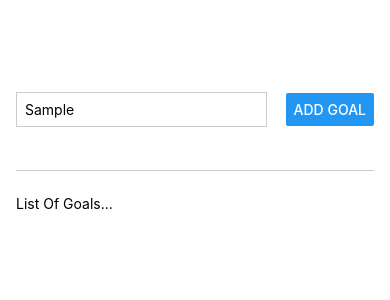
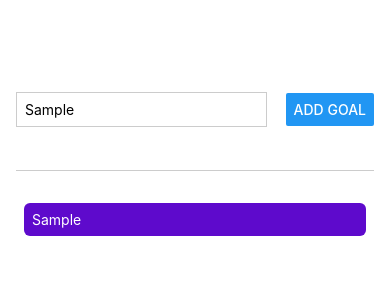
Before and after one commit to shaikat17/goal-list-react-native, a React Native app: screen / in a window 390 px wide. Both pictures are taken after typing "Sample" into the empty fields and a click on the button "ADD GOAL". Shown: the top 300 px of the page. Built offline with nearby package versions, Linux system fonts and the light colour scheme.

Commit message:
data list is now showing

```diff
--- a/App.js
+++ b/App.js
@@ -5,14 +5,14 @@
 
 export default function App() {
   const [inputValue, setInputValue] = useState('')
+  const [goalList, setGoalList] = useState([])
 
   const goalInputHandler = (enteredText) => {
     setInputValue(enteredText)
   }
 
   const addGoalHandler = () => {
-    console.log(inputValue)
-    setInputValue('')
+    setGoalList(goals => [...goals, inputValue])
   }
 
 
@@ -23,7 +23,7 @@
         <Button title='Add Goal' onPress={addGoalHandler}/>
       </View>
       <View style={styles.goalsContainer}>
-        <Text>List Of Goals...</Text>
+        {goalList.map( goal => <View key={goal} style={styles.goalItem}><Text style={styles.goalText}>{goal}</Text></View>)}
       </View>
     </View>
   );
@@ -53,5 +53,14 @@
   },
   goalsContainer: {
     flex: 5
+  },
+  goalItem: {
+    margin: 8,
+    borderRadius: 6,
+    padding: 8,
+    backgroundColor: '#5e0acc',
+  },
+  goalText: {
+    color: 'white'
   }
 });
```
